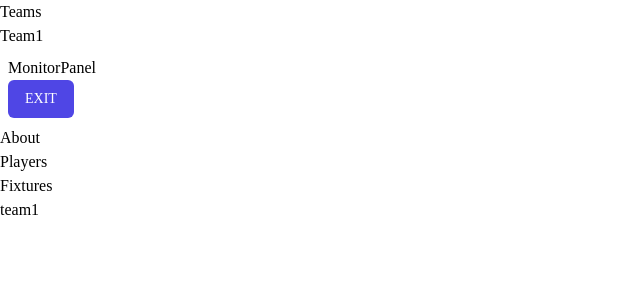
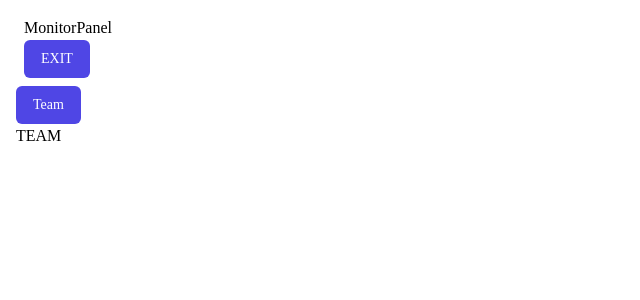
Before and after one commit to DemonDis/nextJS_FSD, a Next.js app: page /monitor/team1 in a window 1280 px wide. Shown: the top 300 px of the page, without its empty margins (0-640 px from the left). Built offline with nearby package versions, Linux system fonts and the light colour scheme.

Commit message:
🚧 neast layout

```diff
--- a/src/pages/_app.js
+++ b/src/pages/_app.js
@@ -1,12 +1,6 @@
 import '@/app/index.scss';
 
-import { useEffect } from "react";
-import Link from "next/link";
 function MyApp({ Component, pageProps }) {
-  useEffect(() => {
-    console.log("App layout mounted");
-    return () => console.log("App layout unmounted");
-  }, []);
   return (
     <div >
       <section>
--- a/src/pages/monitor/[team]/fixtures.js
+++ /dev/null
@@ -1,16 +0,0 @@
-import { useRouter } from "next/router";
-import { TeamPageLayout } from "./";
-
-const TeamFixturesPage = () => {
-  const router = useRouter();
-  const { team } = router.query;
-  return (
-    <section>
-      <h3>{team} fixtures</h3>
-    </section>
-  );
-};
-
-TeamFixturesPage.getLayout = TeamPageLayout;
-
-export default TeamFixturesPage;
--- a/src/pages/monitor/[team]/index.js
+++ b/src/pages/monitor/[team]/index.js
@@ -1,47 +1,18 @@
-import { useRouter } from "next/router";
-import Link from "next/link";
 import { TeamsPageLayout } from "../index";
-import nestLayout from "../../../utils/nestLayout";
-import { useEffect } from "react";
 
+const nestLayout = (parent, child) => (page) => parent(child(page));
 const TeamPage = () => {
-  const router = useRouter();
-  const { team } = router.query;
-  return (
-    <section>
-      <h3>{team}</h3>
-    </section>
-  );
+  return
 };
 
 const NestedLayout = ({ children }) => {
-  useEffect(() => {
-    console.log("TeamPageLayout mounted");
-    return () => console.log("TeamPageLayout unmounted");
-  }, []);
-
-  const router = useRouter();
-  const { team } = router.query;
+  // const { team } = router.query;
 
   return (
-    <div>
-      <header>
-        <nav>
-          <ul>
-            <li>
-              <Link href={`/monitor/${team}`}>About</Link>
-            </li>
-            <li>
-              <Link href={`/monitor/${team}/players`}>Players</Link>
-            </li>
-            <li>
-              <Link href={`/monitor/${team}/fixtures`}>Fixtures</Link>
-            </li>
-          </ul>
-        </nav>
-      </header>
+    <>
+      TEAM
       <section>{children}</section>
-    </div>
+    </>
   );
 };
 
--- a/src/pages/monitor/[team]/players.js
+++ /dev/null
@@ -1,16 +0,0 @@
-import { useRouter } from "next/router";
-import { TeamPageLayout } from "./";
-
-const TeamPlayersPage = () => {
-  const router = useRouter();
-  const { team } = router.query;
-  return (
-    <section>
-      <h3>{team} players</h3>
-    </section>
-  );
-};
-
-TeamPlayersPage.getLayout = TeamPageLayout;
-
-export default TeamPlayersPage;
--- a/src/pages/monitor/analytics/index.js
+++ /dev/null
@@ -1,5 +0,0 @@
-export default function AnalyticsPage() {
-    return (
-      <main>...</main>
-    )
-  }
--- a/src/pages/monitor/index.js
+++ b/src/pages/monitor/index.js
@@ -1,45 +1,24 @@
+import { useRouter } from "next/router";
 import { MonitorPanel } from '@/pagesLayer'
-import Link from "next/link";
-import { useEffect } from "react";
-// const MonitorPage = ({ children }) => {
-//     return (
-//         <div>
-//             <MonitorPanel/>
-//             { children }
-//         </div>
-//     )
-// };
-
-// export default MonitorPage;
 
 const TeamsPage = () => {
-  return <div>
-      ddd
-  </div>;
+  return
 };
 
 export const NestedLayout = ({ children }) => {
-  useEffect(() => {
-    console.log("TeamsPageLayout mounted");
-    return () => console.log("TeamsPageLayout unmounted");
-  }, []);
+    const router = useRouter();
     return (
-      <>
-        <div >
-      <div >
-        <h2>Teams</h2>
-        <nav>
-          <ol>
-            <li>
-              <Link href="/monitor/team1">Team1</Link>
-            </li>
-            <MonitorPanel />
-          </ol>
-        </nav>
+      <div className="m-4">
+        <MonitorPanel />
+        <button
+          onClick={() => router.push(`/monitor/team`)}
+          type="submit"
+          className="group relative flex justify-center rounded-md border border-transparent bg-indigo-600 py-2 px-4 text-sm font-medium text-white hover:bg-indigo-700 focus:outline-none focus:ring-2 focus:ring-indigo-500 focus:ring-offset-2"
+        >
+          Team
+        </button>
+        {children}
       </div>
-      {children}
-    </div>
-      </>
     )
   }
 
--- a/src/pages/monitor/setting/index.js
+++ /dev/null
@@ -1,14 +0,0 @@
-import React from "react";
-import { useRouter } from 'next/router';
-
-const Setting = () => {
-    const router = useRouter();
-
-    return (
-        <div className="m-2">
-            Setting
-        </div>
-    )
-};
-
-export default Setting;
--- a/src/pagesLayer/monitor/index.jsx
+++ b/src/pagesLayer/monitor/index.jsx
@@ -7,7 +7,7 @@
     return (
         <div className="m-2">
             MonitorPanel
-            <button
+              <button
                 onClick={() => router.push('/login')}
                 type="submit"
                 className="group relative flex justify-center rounded-md border border-transparent bg-indigo-600 py-2 px-4 text-sm font-medium text-white hover:bg-indigo-700 focus:outline-none focus:ring-2 focus:ring-indigo-500 focus:ring-offset-2"
```
